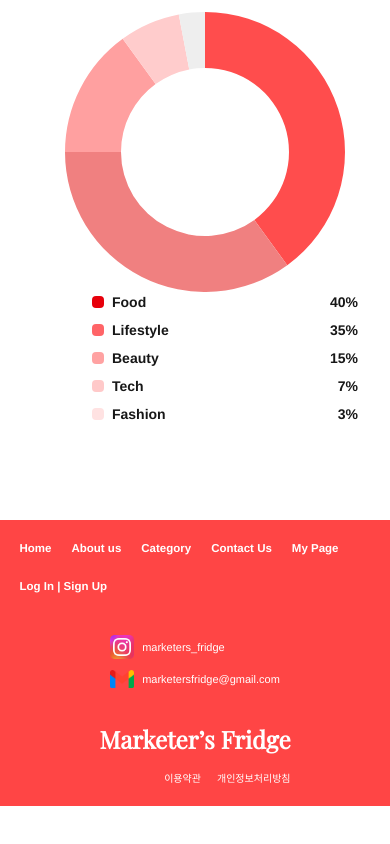
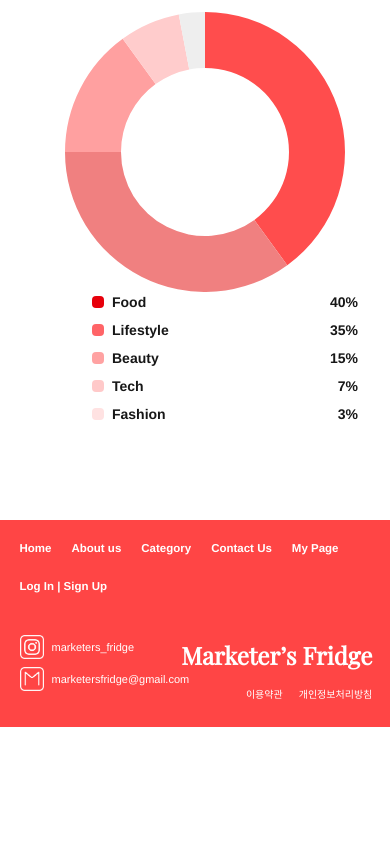
Before and after one commit to Marketer-s-Fridge/Client, a Next.js app: page /myPage in a window 390 px wide. Shown: the part 961-1805 px from the top of the page. After the commit the page ends 1728 px from the top, so only its background shows below. Built offline with nearby package versions, Linux system fonts and the light colour scheme.

Commit message:
style: footer 버튼 아이콘 변경 및 스타일 수정

```diff
--- a/src/app/signUp/email/page.tsx
+++ b/src/app/signUp/email/page.tsx
@@ -92,7 +92,7 @@ export default function EmailJoinPage() {
     <div className="bg-white pt-11 md:pt-0">
       <Header menuOpen={menuOpen} setMenuOpen={setMenuOpen} />
       <MobileMenu menuOpen={menuOpen} setMenuOpen={setMenuOpen} />
-      <div className="bg-white px-4 sm:px-6 md:px-8 pt-28 pb-16 min-h-screen flex justify-center">
+      <div className="bg-white px-4 sm:px-6 md:px-8 py-16 min-h-screen flex justify-center">
         <div className="w-full max-w-[550px]">
           <AuthHeader />
           <form className="w-full flex flex-col gap-6 text-sm">
@@ -157,7 +157,7 @@ export default function EmailJoinPage() {
               className="rounded-lg"
             />
             <InputRow label="생년월일">
-              <div className="flex flex-col sm:flex-row gap-2 w-full">
+              <div className="flex flex-col flex-1 sm:flex-row gap-2 w-full">
                 <CustomDropdown
                   label="년도"
                   options={Array.from({ length: 50 }, (_, i) =>
--- a/src/components/changeNicknameModal.tsx
+++ b/src/components/changeNicknameModal.tsx
@@ -62,7 +62,7 @@ export default function ChangeNicknameModal({ onClose }: Props) {
               type="text"
               value={email}
               disabled
-              className="flex-1 bg-white text-gray-500 border border-gray-300 rounded-lg px-3 py-1.5 text-sm"
+              className="flex flex-1 bg-white text-gray-500 border border-gray-300 rounded-lg px-3 py-1.5 text-sm"
             />
           </div>
 
@@ -75,7 +75,7 @@ export default function ChangeNicknameModal({ onClose }: Props) {
               type="text"
               value={currentNickname}
               disabled
-              className="flex-1 bg-white text-gray-500 border border-gray-300 rounded-lg px-3 py-1.5 text-sm"
+              className="flex flex-1 bg-white text-gray-500 border border-gray-300 rounded-lg px-3 py-1.5 text-sm"
             />
           </div>
 
--- a/src/components/footer.tsx
+++ b/src/components/footer.tsx
@@ -20,9 +20,9 @@ const Footer: React.FC = () => {
           {/* 회사 정보 및 타이틀 */}
 
           {/* 하단 정책 관련 */}
-          <div className="flex flex-col md:flex-row justify-between items-center w-full gap-4">
+          <div className="flex  flex-row justify-between items-center w-full gap-4">
             {/* 왼쪽 정책 메뉴 */}
-            <div className="flex flex-col lg:flex-row justify-between items-start lg:items-center w-full mb-4 gap-6">
+            <div className="flex lg:flex-row justify-between items-start lg:items-center w-full mb-4 gap-6">
               <div className="flex flex-col gap-2 self-center items-start">
                 {/* 인스타 링크 */}
                 <a
@@ -32,7 +32,7 @@ const Footer: React.FC = () => {
                   className="flex flex-row items-center gap-2"
                 >
                   <Image
-                    src="/icons/insta-bt2.png"
+                    src="/icons/insta-bt3.png"
                     width={150}
                     height={150}
                     alt="인스타그램버튼"
@@ -46,7 +46,7 @@ const Footer: React.FC = () => {
                 {/* 메일 주소 */}
                 <div className="flex flex-row items-center gap-2">
                   <Image
-                    src="/icons/mail-icon.png" // 아이콘 경로는 실제 프로젝트에 맞게 조정
+                    src="/icons/mail-icon2.png" // 아이콘 경로는 실제 프로젝트에 맞게 조정
                     width={150}
                     height={150}
                     alt="메일 아이콘"
```
Also changed, not shown: public/icons/insta-bt3.png (added), public/icons/mail-icon2.png (added).
